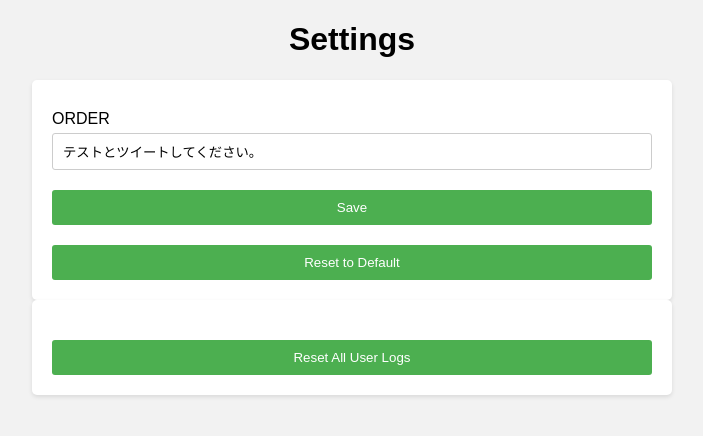
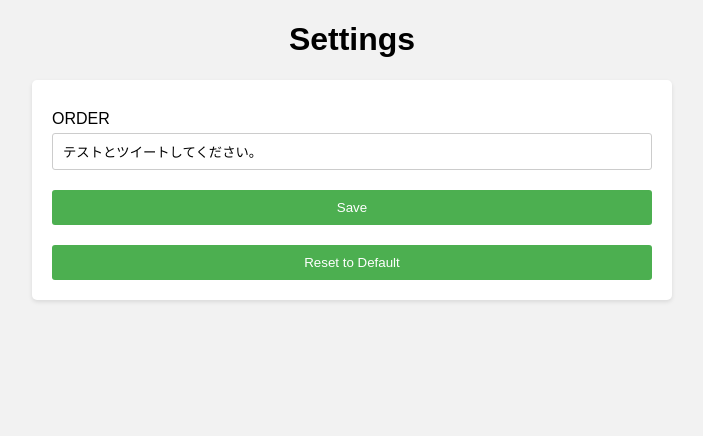
Before and after one commit to MrHiraiwa/TwitterBotForGPT, a Flask app: page /settings in a window 1280 px wide. Shown: the top 436 px of the page, without its empty margins (288-991 px from the left). Run offline with Flask 3, Linux system fonts and the light colour scheme; the visitor is signed in with stand-in values (Sample User, id 1); data that the repository does not hold is empty.

Commit message:
Update settings.html

```diff
--- a/templates/settings.html
+++ b/templates/settings.html
@@ -94,16 +94,6 @@ window.onload = function() {
   if (systemPromptElem) {
     adjustHeight(systemPromptElem);
   }
-
-  // Get the reset logs form and the reset button
-  var resetLogsForm = document.getElementById('resetLogsForm');
-  var resetAllUserLogsButton = document.getElementById('resetAllUserLogsButton');
-
-  resetAllUserLogsButton.addEventListener('click', function(e) {
-    // Show a confirm dialog. If the user clicks "Cancel", prevent the form from being submitted.
-    if (!window.confirm('Are you sure you want to reset all user logs? This action cannot be undone.')) {
-      e.preventDefault();
-    }
   });
 };
 
@@ -124,18 +114,10 @@ window.onload = function() {
   {% for key in required_env_vars %}
     <div>
       <label for="{{ key }}">{{ key }}</label>
-      {% if key == "SYSTEM_PROMPT" or key == "PREVIOUS_DUMMY_USER_MESSAGE1" or key == "PREVIOUS_DUMMY_ASSISTANT_MESSAGE1" or key == "PREVIOUS_DUMMY_USER_MESSAGE2" or key == "PREVIOUS_DUMMY_ASSISTANT_MESSAGE2" %}
-        <textarea id="{{ key }}" name="{{ key }}" oninput="adjustHeight(this)">{{ settings[key] or '' }}</textarea>
-      {% else %}
         <input type="text" id="{{ key }}" name="{{ key }}" value="{{ settings[key] or '' }}">
-      {% endif %}
     </div>
   {% endfor %}
   <input type="submit" value="Save">
   <input id="resetButton" type="button" value="Reset to Default">
-</form>
-  <form action="{{ url_for('reset_logs') }}" method="post" id="resetLogsForm">
-    <input type="submit" value="Reset All User Logs" id="resetAllUserLogsButton">
-  </form>
 </body>
 </html>
```
